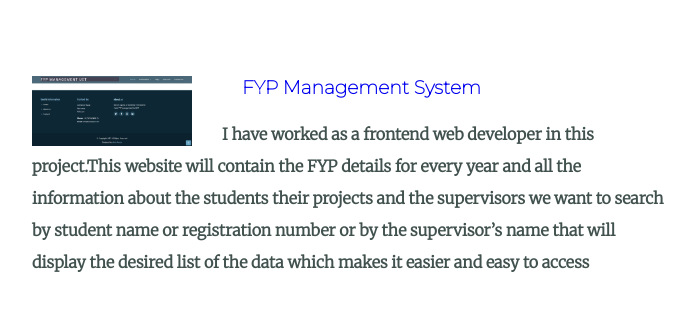
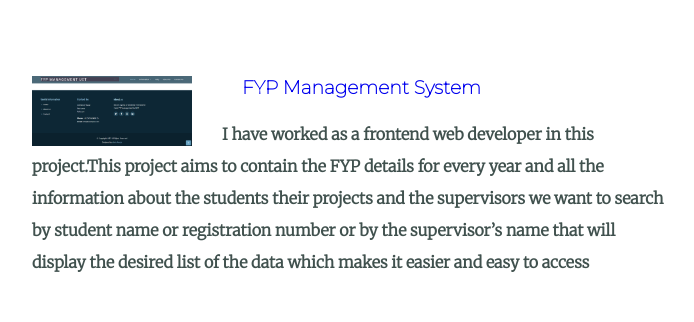
Before and after one commit to Mariya112/Maria_Arouje_Portfolio, a plain HTML site: page index.html in a window 1280 px wide. Shown: the part 1860-2182 px from the top of the page, without its empty margins (288-982 px from the left). Drawn offline with Linux system fonts and the light colour scheme.

Commit message:
Update index.html

```diff
--- a/index.html
+++ b/index.html
@@ -34,7 +34,7 @@
       <div class="skill-row">
         <img class="img-comp" src="fyp.png"   alt="">
         <h3> <a href="https://mariya112.github.io/Mini-project/"><b>FYP Management System</b></a> </h3>
-        <p><b>I have worked as a frontend web developer in this project.This website will contain the FYP details for every year and all the information about the students their projects and the supervisors we want to search by student name or registration number or by the supervisor’s name that will display the desired list of the data which makes it easier and easy to access</b> </p>
+        <p><b>I have worked as a frontend web developer in this project.This project aims to contain the FYP details for every year and all the information about the students their projects and the supervisors we want to search by student name or registration number or by the supervisor’s name that will display the desired list of the data which makes it easier and easy to access</b> </p>
 
 
       </div>
```
